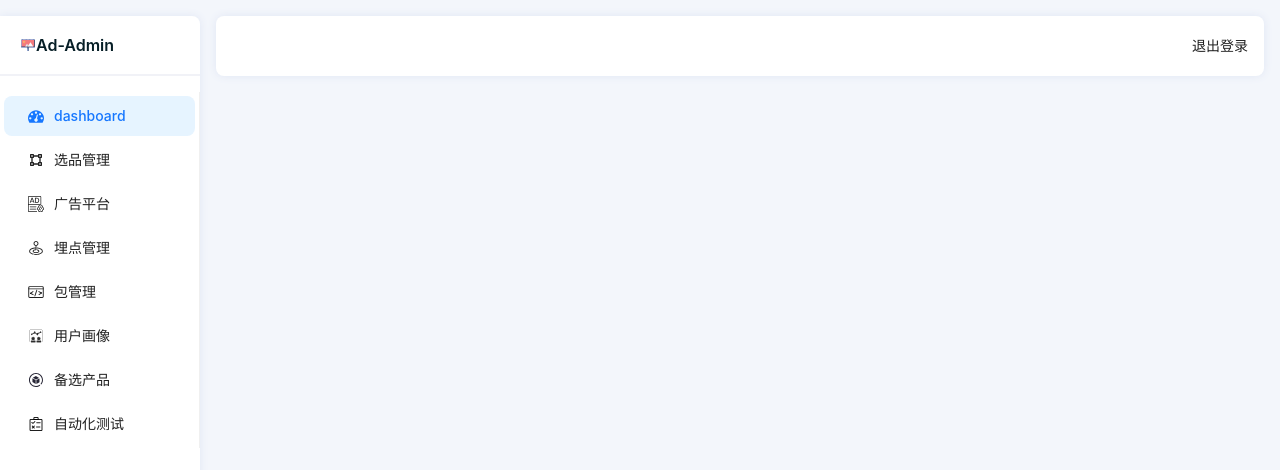
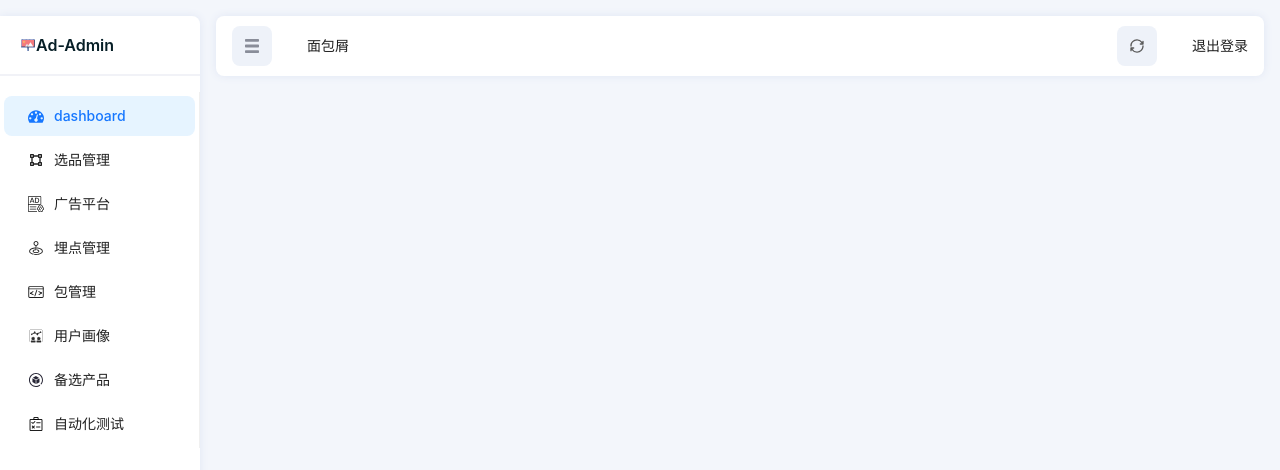
Before and after one commit to MicMagic/Ad-Admin, a React (Create React App) app: page /#/homepage in a window 1280 px wide. Shown: the top 470 px of the page. Built offline with nearby package versions, Linux system fonts and the light colour scheme.

Commit message:
feat: 构建header样式

```diff
--- a/src/components/MainHeader/index.scss
+++ b/src/components/MainHeader/index.scss
@@ -6,19 +6,55 @@
     justify-content: space-between;
     .header-left {
         display: flex;
+        align-items: center;
         justify-content: center;
         .sider-toggle {
-
+            width: 40px;
+            height: 40px;
+            padding: 10px;
+            border-radius: 8px;
+            background-color: #eef2f9;
+            cursor: pointer;
+            display: flex;
+            align-items: center;
+            justify-content: center;
+            color: #898d99;
+            margin-right: 15px;
+            &:hover {
+                color: #061e26;
+            }
         }
         .header-breadcrumb {
-
+            margin-left: 20px;
         }
     }
     .header-right {
         display: flex;
         justify-content: center;
         .right-btn {
-
+            cursor: pointer;
+            display: flex;
+            align-items: center;
+            margin-right: 15px;
+            .refresh {
+                width: 40px;
+                height: 40px;
+                padding: 10px;
+                border-radius: 8px;
+                background-color: #eef2f9;
+                cursor: pointer;
+                display: flex;
+                align-items: center;
+                justify-content: center;
+                color: #898d99;
+                &:hover {
+                    color: #061e26;
+                }
+            }
+        }
+        .right-operation {
+            cursor: pointer;
+            margin-left: 20px;
         }
     }
 }
--- a/src/components/MainHeader/index.tsx
+++ b/src/components/MainHeader/index.tsx
@@ -7,15 +7,17 @@ const MainHeader = (): JSX.Element => {
     <div className='header-wrapper'>
       <div className='header-left'>
         <div className='sider-toggle'>
-          <SvgIcon iconName=''/>
+          <SvgIcon iconName='siderToggle' />
         </div>
-        <div className='header-breadcrumb'></div>
+        <div className='header-breadcrumb'>面包屑</div>
       </div>
       <div className='header-right'>
         <div className='right-btn'>
-          <SvgIcon iconName=''/>
+          <div className='refresh'>
+            <SvgIcon iconName='refresh' />
+          </div>
         </div>
-        <div>
+        <div className='right-operation'>
           <span>退出登录</span>
         </div>
       </div>
```
Also changed, not shown: src/assets/svg/icons/homepage.svg (added).
